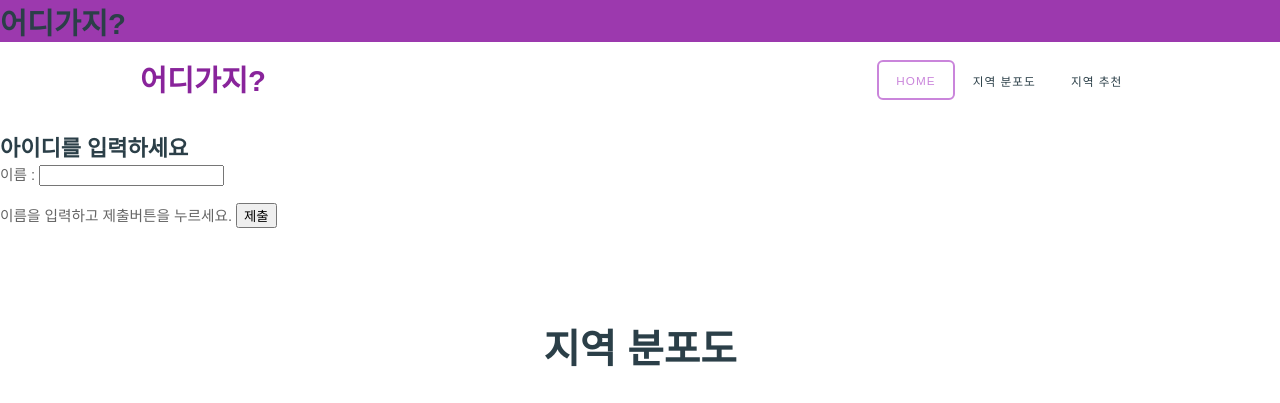
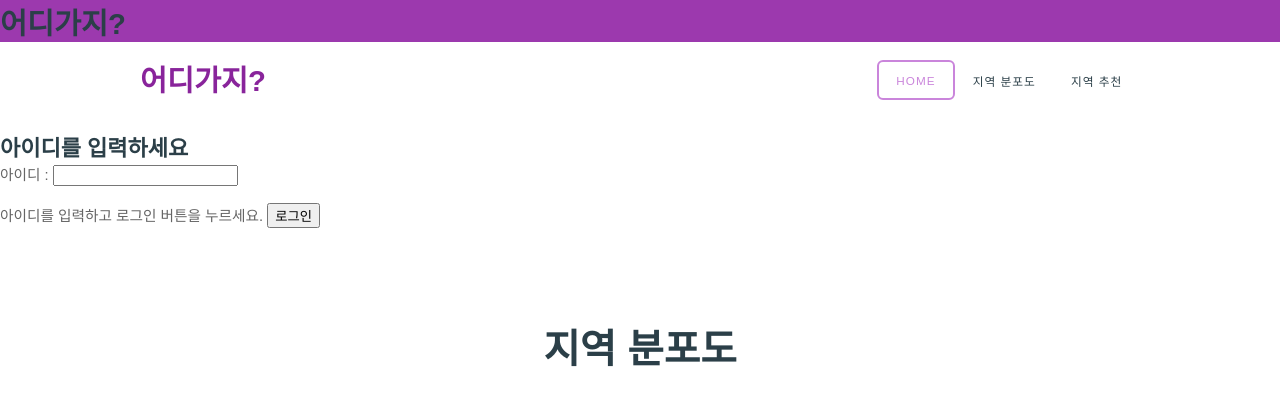
Before and after one commit to LaurentLaury/jaljaljal, a Flask app: page / in a window 1280 px wide. Shown: the top 403 px of the page. Run offline with Flask 2, Linux system fonts and the light colour scheme; parts of the project's set-up code (start-up, migrations or seed data) failed here and were passed over; some libraries are stand-ins or nearby versions.

Commit message:
홈화면 수정

```diff
--- a/templates/jjj/home.html
+++ b/templates/jjj/home.html
@@ -15,7 +15,7 @@
 <div id="wrapper">
 	<div id="header" class="container">
 		<div id="logo">
-			<h1><a href="home.html">어디가지?</a></h1>
+			<h1><a href="/">어디가지?</a></h1>
 		</div>
 		<div id="menu">
 			<ul>
@@ -28,9 +28,9 @@
 	</div>
 	<h2>아이디를 입력하세요</h2>
         <form method="post" action="/post">
-           <p> 이름 : <input type = "text" id="input" name = "input"> </p>
-         <p> 이름을 입력하고 제출버튼을 누르세요.
-             <input type="submit" value="제출" onclick="alert('제출완료!')"/> </p>
+           <p> 아이디 : <input type = "text" id="input" name = "input"> </p>
+         <p> 아이디를 입력하고 로그인 버튼을 누르세요.
+             <input type="submit" value="로그인" onclick="alert('로그인 완료!')"/> </p>
         </form>
 
 
```
